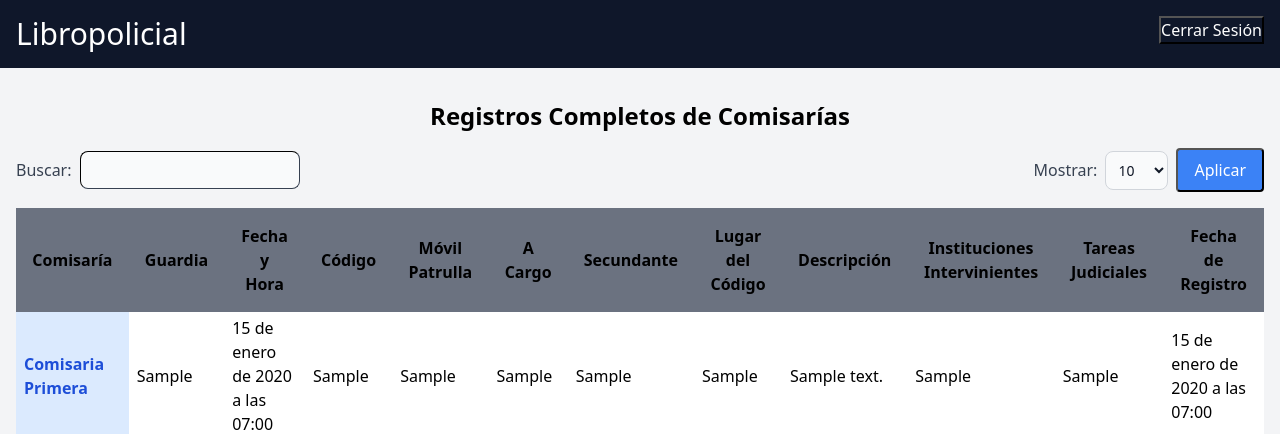
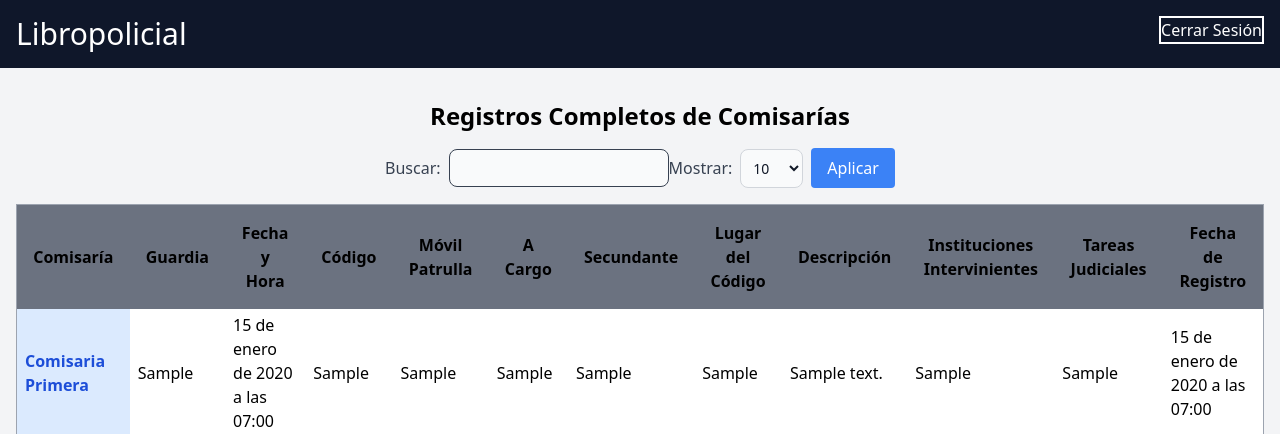
Before and after one commit to ProyectosDcuCoders/libropolicial, a Django app: page /comisarias/completas/ in a window 1280 px wide. Shown: the top 434 px of the page. Run offline with Django 5.2, Linux system fonts and the light colour scheme; a user stored in the database is signed in; tables that the repository leaves empty hold one stand-in row (values such as "Sample post"); some libraries are stand-ins or nearby versions.

Commit message:
arreglo commit

```diff
--- a/Libropolicial/static/css/output.css
+++ b/Libropolicial/static/css/output.css
@@ -1,6 +1,6 @@
-}/* static/css/tailwind.css */
-
-/* ! tailwindcss v3.4.4 | MIT License | https://tailwindcss.com */
+/* static/css/tailwind.css */
+
+/* ! tailwindcss v3.4.6 | MIT License | https://tailwindcss.com */
 
 /*
 1. Prevent padding and border from affecting element width. (https://github.com/mozdevs/cssremedy/issues/4)
@@ -821,6 +821,11 @@ video {
   width: 1.25rem;
 }
 
+.w-fit {
+  width: -moz-fit-content;
+  width: fit-content;
+}
+
 .w-full {
   width: 100%;
 }
@@ -1033,6 +1038,10 @@ video {
   border-width: 1px;
 }
 
+.border-2 {
+  border-width: 2px;
+}
+
 .border-b {
   border-bottom-width: 1px;
 }
@@ -1082,6 +1091,11 @@ video {
 .border-slate-100 {
   --tw-border-opacity: 1;
   border-color: rgb(241 245 249 / var(--tw-border-opacity));
+}
+
+.border-white {
+  --tw-border-opacity: 1;
+  border-color: rgb(255 255 255 / var(--tw-border-opacity));
 }
 
 .bg-black {
@@ -1588,6 +1602,10 @@ video {
 .hover\:bg-yellow-700:hover {
   --tw-bg-opacity: 1;
   background-color: rgb(161 98 7 / var(--tw-bg-opacity));
+}
+
+.hover\:font-bold:hover {
+  font-weight: 700;
 }
 
 .hover\:text-gray-700:hover {
--- a/Libropolicial/templates/base.html
+++ b/Libropolicial/templates/base.html
@@ -26,7 +26,7 @@
             <ul class="flex space-x-4">
                 <form method="post" action="{% url 'logout' %}">
                     {% csrf_token %}
-                    <button type="submit" class="border-2 border-white">Cerrar Sesión</button>
+                    <button type="submit" class="border-2 hover:font-bold border-white">Cerrar Sesión</button>
                 </form>
             </ul>
             {% endif %}
```
